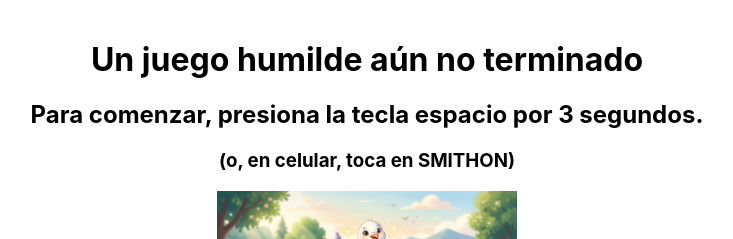
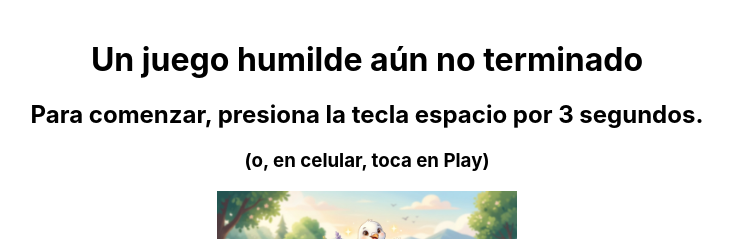
Before and after one commit to quenox/peace, a website: page index.html in a window 1280 px wide. Shown: the top 239 px of the page, without its empty margins (273-1006 px from the left). Drawn offline with Linux system fonts and the light colour scheme.

Commit message:
texto actualizado

```diff
--- a/index.html
+++ b/index.html
@@ -71,7 +71,7 @@
   <div class='hello-message'>
     <h1>Un juego humilde aún no terminado</h1>
     <h2>Para comenzar, presiona la tecla espacio por 3 segundos.</h2>
-    <h3>(o, en celular, toca en SMITHON)</h3>
+    <h3>(o, en celular, toca en Play)</h3>
 
     <img src='./cat-cute.jpg' alt='Cute cat' />
   </div>
```
